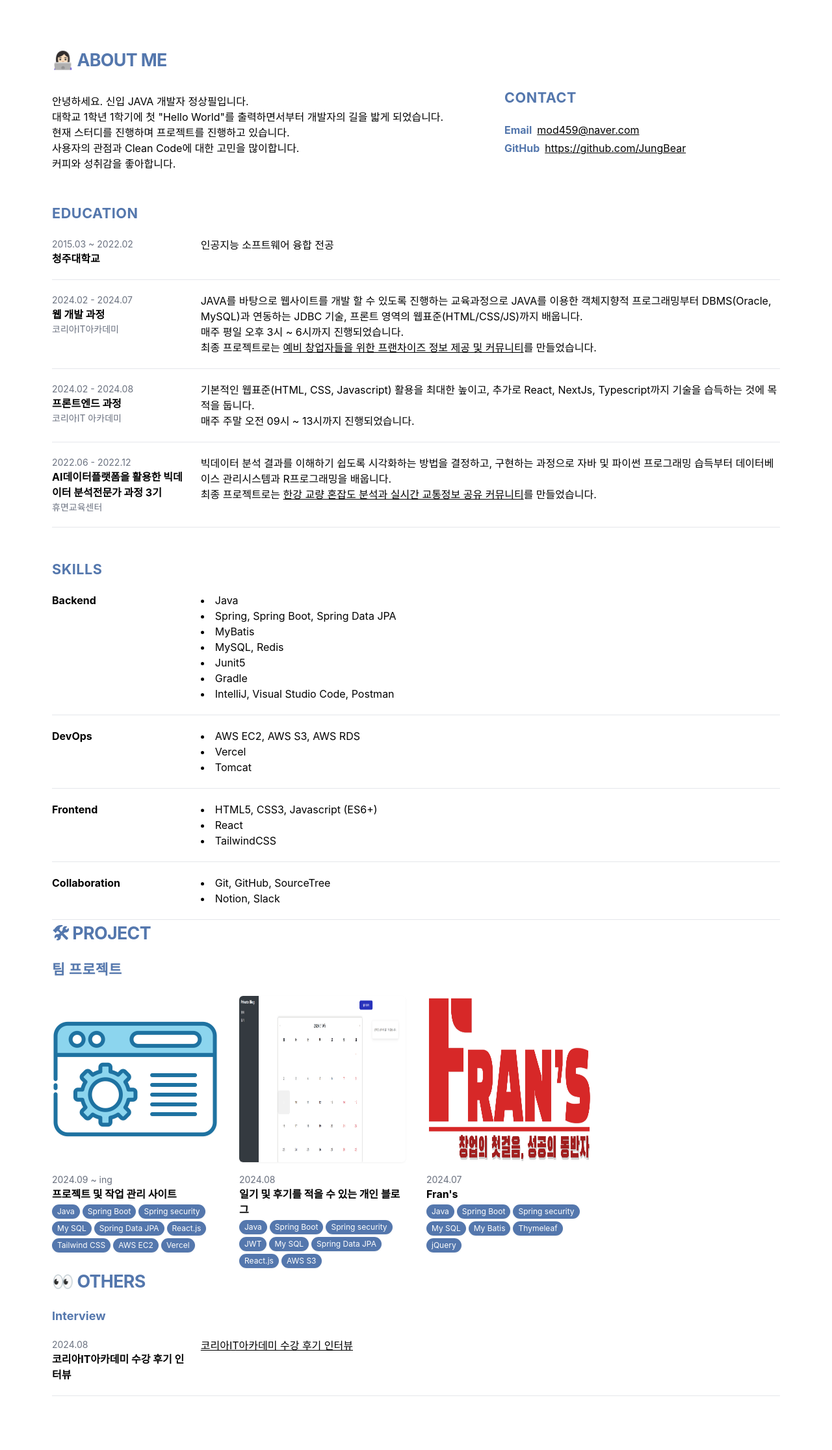
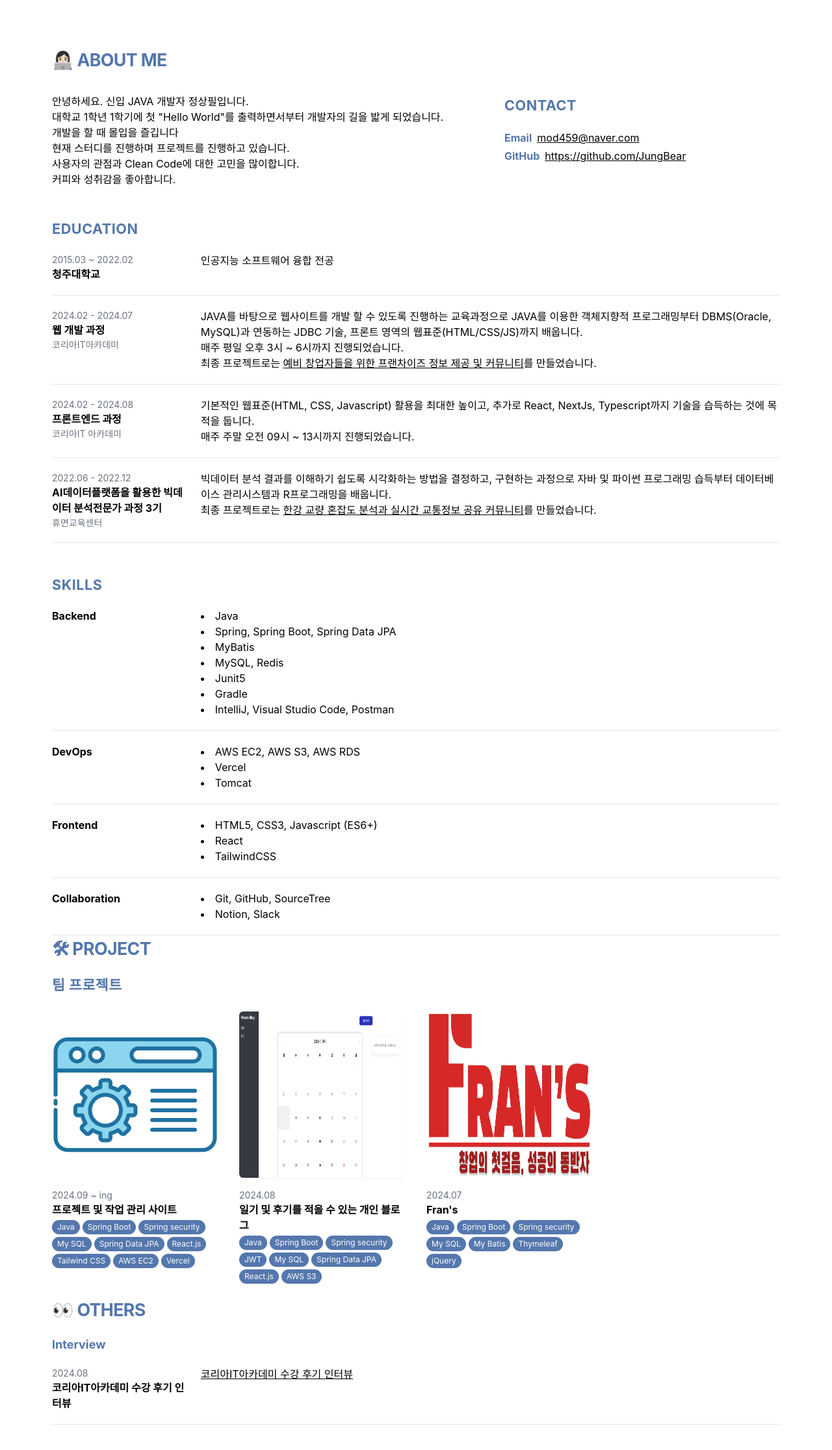
Before and after one commit to JungBear/Portfolio, a React (Create React App) app: page / in a window 1280 px wide. Shown: the whole page at 65% size. Before the commit the page ends 2189 px from the top, so only its background shows below. Built offline with nearby package versions, Linux system fonts and the light colour scheme.

Commit message:
자기소개 수정 및 Others 마진 수정

```diff
--- a/src/components/AboutMe/introduction.js
+++ b/src/components/AboutMe/introduction.js
@@ -1,6 +1,7 @@
 export const introduction = [
     "안녕하세요. 신입 JAVA 개발자 정상필입니다.",
     `대학교 1학년 1학기에 첫 "Hello World"를 출력하면서부터 개발자의 길을 밟게 되었습니다.`,
+    "개발을 할 때 몰입을 즐깁니다",
     "현재 스터디를 진행하며 프로젝트를 진행하고 있습니다.",
     "사용자의 관점과 Clean Code에 대한 고민을 많이합니다.",
     "커피와 성취감을 좋아합니다."
--- a/src/components/Others/others.jsx
+++ b/src/components/Others/others.jsx
@@ -6,7 +6,7 @@ import SubText from '../../atom/subText';
 
 const Others = () => {
     return (
-        <div>
+        <div className='mt-5'>
             <Title title={"👀 OTHERS"} />
             <div className='grid grid-cols-1 gap-y-8 mt-5'>
                     {others.map((other, idx)=>(
```
